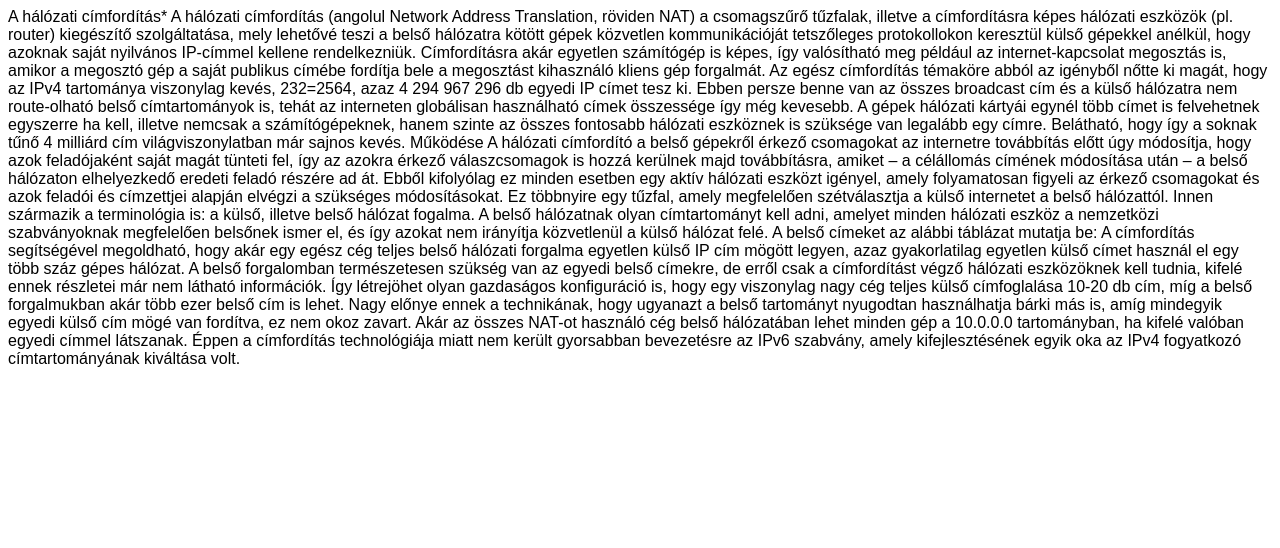
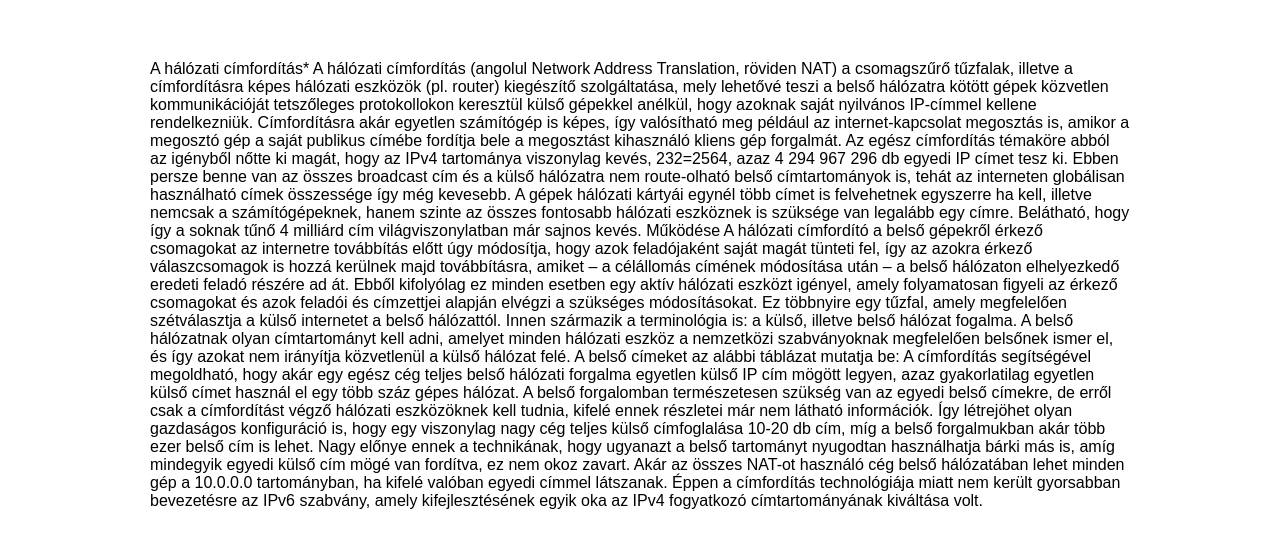
Before and after one commit to TheBossGoon/halozati_cimforditas, a plain HTML site: page index.html in a window 1280 px wide. Drawn offline with Linux system fonts and the light colour scheme.

Commit message:
3-4.feladat

```diff
--- a/index.html
+++ b/index.html
@@ -4,10 +4,11 @@
 <head>
   <link rel="stylesheet" href="styles.css">
   <meta charset="UTF-8">
+  <title>A hálózati címfordítás</title>
 </head>
 
 <body>
-  <div>
+  <div id="content">
     A hálózati címfordítás*
 
     A hálózati címfordítás (angolul Network Address Translation, röviden NAT) a csomagszűrő tűzfalak, illetve a címfordításra képes hálózati eszközök (pl. router) kiegészítő szolgáltatása, mely lehetővé teszi a belső hálózatra kötött gépek közvetlen kommunikációját tetszőleges protokollokon keresztül külső gépekkel anélkül, hogy azoknak saját nyilvános IP-címmel kellene rendelkezniük. Címfordításra akár egyetlen számítógép is képes, így valósítható meg például az internet-kapcsolat megosztás is, amikor a megosztó gép a saját publikus címébe fordítja bele a megosztást kihasználó kliens gép forgalmát. Az egész címfordítás témaköre abból az igényből nőtte ki magát, hogy az IPv4 tartománya viszonylag kevés, 232=2564, azaz 4 294 967 296 db egyedi IP címet tesz ki. Ebben persze benne van az összes broadcast cím és a külső hálózatra nem route-olható belső címtartományok is, tehát az interneten globálisan használható címek összessége így még kevesebb. A gépek hálózati kártyái egynél több címet is felvehetnek egyszerre ha kell, illetve nemcsak a számítógépeknek, hanem szinte az összes fontosabb hálózati eszköznek is szüksége van legalább egy címre. Belátható, hogy így a soknak tűnő 4 milliárd cím világviszonylatban már sajnos kevés.
```
